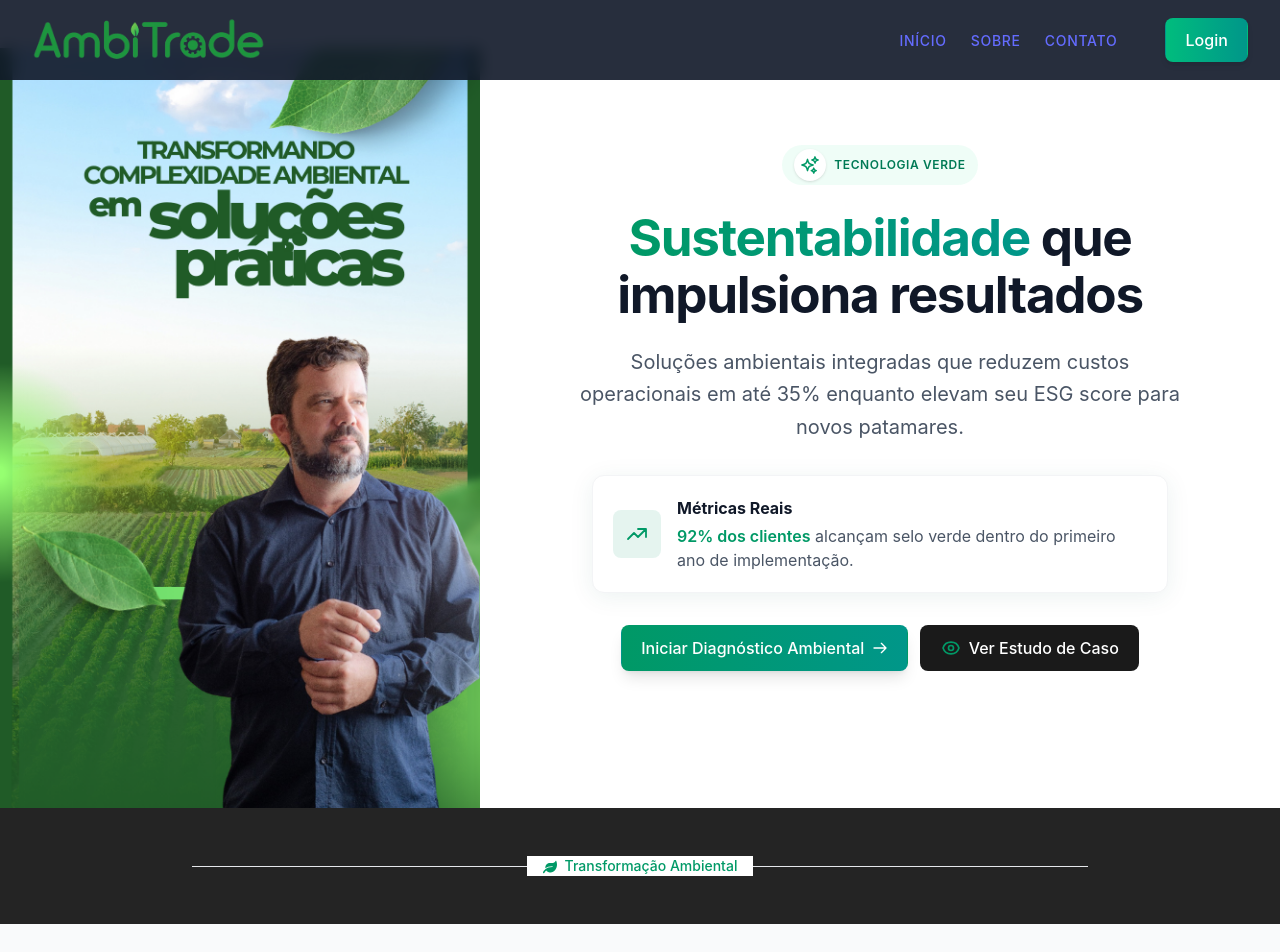
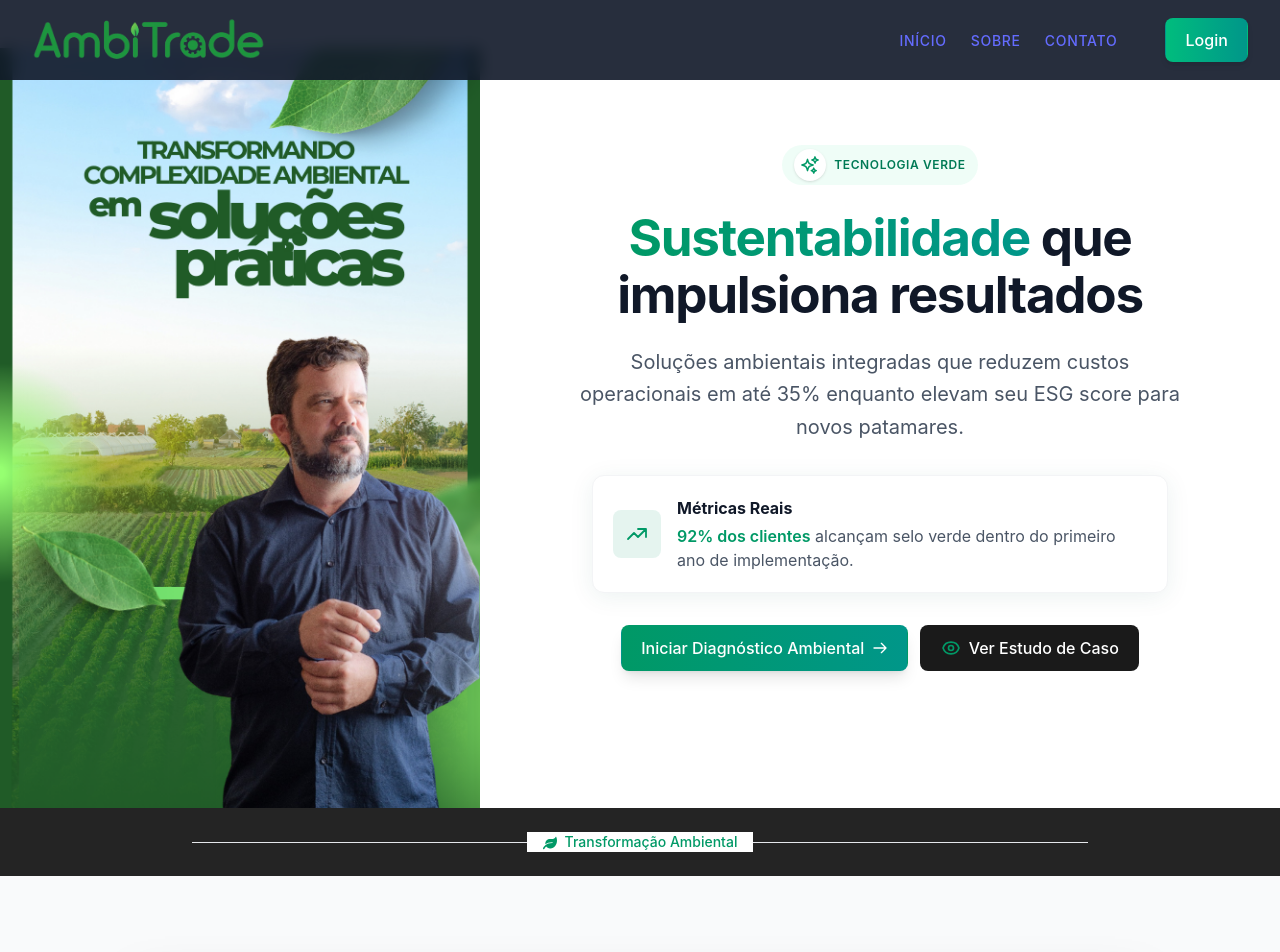
Before and after one commit to dev-celo/meio-ambiente, a React (Vite) app: page / in a window 1280 px wide. Shown: the top 952 px of the page. Built offline with nearby package versions, Linux system fonts and the light colour scheme.

Commit message:
upd: Style

```diff
--- a/src/Components/Separator/Separator.jsx
+++ b/src/Components/Separator/Separator.jsx
@@ -3,7 +3,7 @@ import { FaLeaf } from "react-icons/fa";
 
 const Separator = () => {
   return (
-    <div className="relative my-12">
+    <div className="relative my-6">
       <div className="absolute inset-0 flex items-center justify-center">
         <div className="w-full max-w-4xl mx-auto border-t border-gray-200"></div>
       </div>
```
